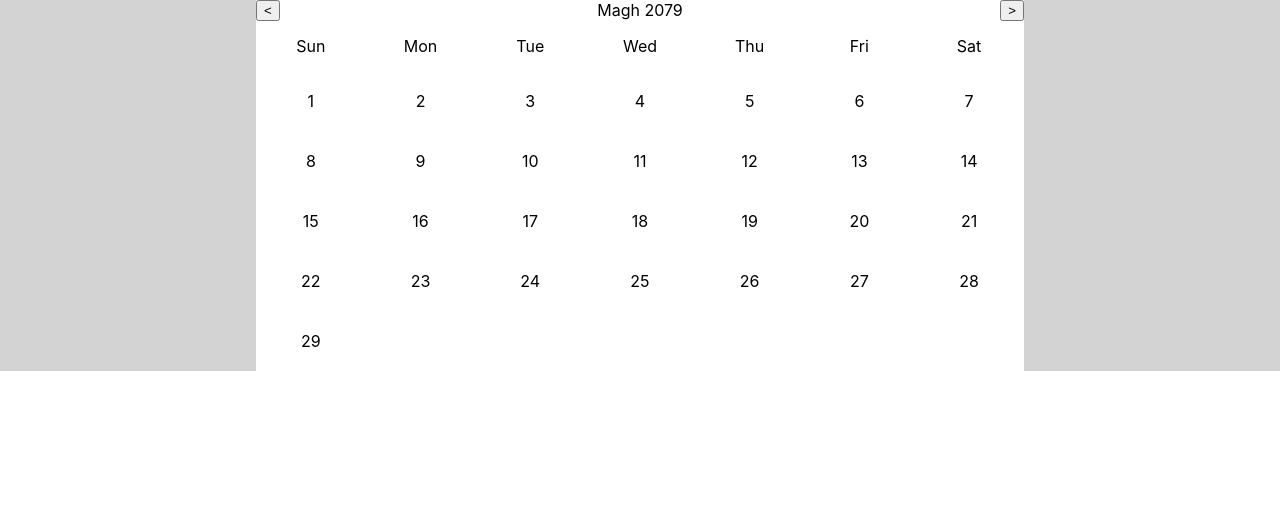
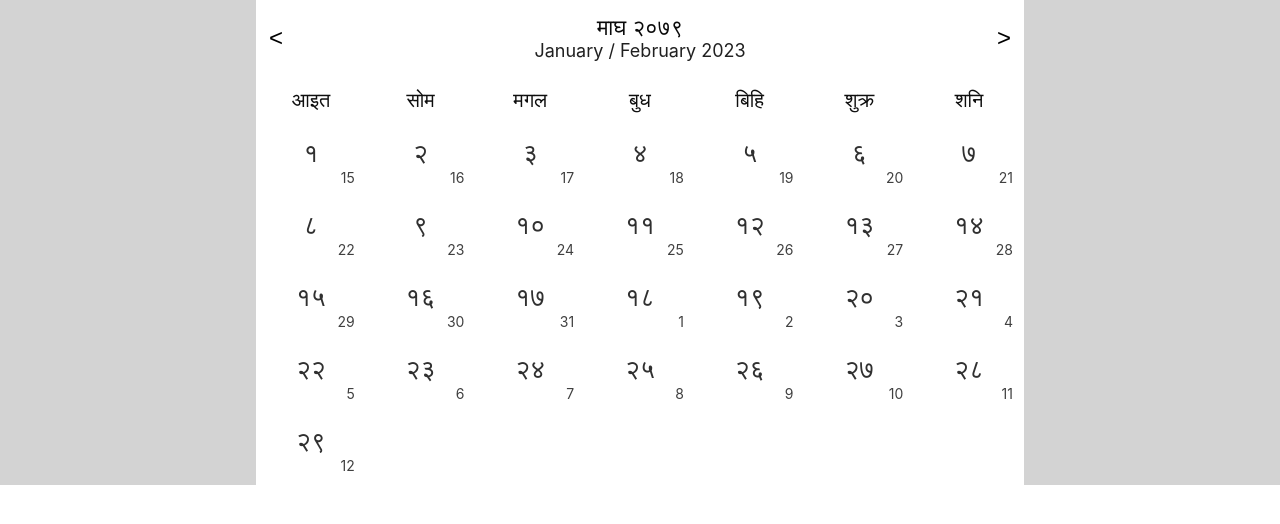
Before and after one commit to pragatipoudel/miti, a React (Create React App) app: page / in a window 1280 px wide. Shown: the top 524 px of the page. Built offline with nearby package versions, Linux system fonts and the light colour scheme.

Commit message:
Add english dates

```diff
--- a/src/components/month-view/month-grid/day-headers.jsx
+++ b/src/components/month-view/month-grid/day-headers.jsx
@@ -1,6 +1,14 @@
 import React from 'react';
 
-const days = ['Sun', 'Mon', 'Tue', 'Wed', 'Thu', 'Fri', 'Sat'];
+const days = [
+    'आइत',
+    'सोम',
+    'मगल',
+    'बुध',
+    'बिहि',
+    'शुक्र',
+    'शनि',
+];
 
 function DayHeaders() {
     return (
--- a/src/components/month-view/month-grid/days.jsx
+++ b/src/components/month-view/month-grid/days.jsx
@@ -2,6 +2,7 @@ import React from 'react';
 import PropTypes from 'prop-types';
 import nepaliDates from '../../../nepali-date/data';
 import NepaliDate from '../../../nepali-date';
+import { translateNumToNepali } from '../../../translator';
 
 function Days({ year, month }) {
     const dates = [];
@@ -22,12 +23,16 @@ function Days({ year, month }) {
     const emptyDays = Array(firstDay).fill().map((_, i) => i);
     return (
         <div className="days">
-            {emptyDays.map((i) => <div className="empty day" key={i} />)}
+            {emptyDays.map((emptyDay) => <div className="empty day" key={emptyDay} />)}
 
-            {dates.map((date, i) => (
-                // eslint-disable-next-line react/no-array-index-key
-                <div className="day" key={i}>
-                    {date.nepDate.date}
+            {dates.map((date) => (
+                <div className="day" key={date.nepDate.date}>
+                    <div className="nep">
+                        {translateNumToNepali(date.nepDate.date)}
+                    </div>
+                    <div className="eng">
+                        {date.engDate.getDate()}
+                    </div>
                 </div>
             ))}
         </div>
--- a/src/components/month-view/month-grid/styles.scss
+++ b/src/components/month-view/month-grid/styles.scss
@@ -10,7 +10,9 @@
             justify-content: center;
             align-items: center;
             width: calc(100% / 7);
-            height: 50px
+            height: 50px;
+            font-size: 20px;
+            color: #0e0e0e;
         }
 
 
@@ -27,8 +29,25 @@
             display: flex;
             justify-content: center;
             align-items: center;
+            flex-direction: column;
             width: calc(100% / 7);
             height: 60px;
+            padding: 6px 0;
+
+            .nep {
+                width: 100%;
+                text-align: center;
+                font-size: 26px;
+                color: #303030;
+            }
+
+            .eng {
+                width: 100%;
+                text-align: right;
+                font-size: 14px;
+                margin-right: 20%;
+                color: #404040;
+            }
         }
     }
 }
--- a/src/components/month-view/month-header/styles.scss
+++ b/src/components/month-view/month-header/styles.scss
@@ -2,4 +2,31 @@
     display: flex;
     flex-direction: row;
     justify-content: space-between;
+
+    .title {
+        display: flex;
+        flex-direction: column;
+        align-items: center;
+        padding: 14px 0;
+        font-size: 22px;
+        color: #0a0a0a;
+
+        .eng {
+            font-size: 18px;
+            color: #202020;
+        }
+    }
+
+    button {
+        width: 40px;
+        font-size: 24px;
+        border: none;
+        outline: none;
+        background: transparent;
+        cursor: pointer;
+
+        &:hover {
+            background: rgba(0, 0, 0, 0.08);
+        }
+    }
 }
--- a/src/components/month-view/month-header/title.jsx
+++ b/src/components/month-view/month-header/title.jsx
@@ -1,27 +1,64 @@
 import React from 'react';
 import PropTypes from 'prop-types';
+import { translateNumToNepali } from '../../../translator';
+import NepaliDate from '../../../nepali-date';
 
-const monthNames = [
-    'Baisakh',
-    'Jestha',
-    'Asadh',
-    'Shrawan',
-    'Bhadra',
-    'Asoj',
-    'Kartik',
-    'Mangsir',
-    'Poush',
-    'Magh',
-    'Falgun',
-    'Chaitra',
+const nepMonthNames = [
+    'वैशाख',
+    'ज्येष्ठ',
+    'आषाढ़',
+    'श्रावण',
+    'भाद्र',
+    'आश्विन',
+    'कार्तिक',
+    'मंसिर',
+    'पौष',
+    'माघ',
+    'फाल्गुण',
+    'चैत्र',
 ];
+
+const engMonthNames = [
+    'January',
+    'February',
+    'March',
+    'April',
+    'May',
+    'June',
+    'July',
+    'August',
+    'September',
+    'October',
+    'November',
+    'December',
+];
+
+const getEnglishTitle = (nepYear, nepMonth) => {
+    const firstDate = new NepaliDate(nepYear, nepMonth, 1).toEnglishDate();
+    const lastDate = new NepaliDate(nepYear, nepMonth, 25).toEnglishDate();
+    const firstMonth = engMonthNames[firstDate.getMonth()];
+    const firstYear = firstDate.getFullYear();
+    const lastMonth = engMonthNames[lastDate.getMonth()];
+    const lastYear = lastDate.getFullYear();
+
+    if (firstYear === lastYear) {
+        return (`${firstMonth} / ${lastMonth} ${firstYear}`);
+    }
+
+    return (`${firstMonth} ${firstYear} / ${lastMonth} ${lastYear}`);
+};
+
+const getNepaliTitle = (nepYear, nepMonth) => (`${nepMonthNames[nepMonth]} ${translateNumToNepali(nepYear)}`);
 
 function Title({ year, month }) {
     return (
-        <div>
-            {monthNames[month]}
-            {' '}
-            {year}
+        <div className="title">
+            <div className="nep">
+                {getNepaliTitle(year, month)}
+            </div>
+            <div className="eng">
+                {getEnglishTitle(year, month)}
+            </div>
         </div>
     );
 }
--- /dev/null
+++ b/src/translator/index.js
@@ -0,0 +1,15 @@
+const nepDigits = ['०', '१', '२', '३', '४', '५', '६', '७', '८', '९'];
+
+export const translateNumToNepali = (englishNum) => {
+    let remainder = englishNum;
+    let nepaliNum = '';
+
+    for (let i = 0; remainder !== 0; i += 1) {
+        const englishDigit = remainder % 10;
+        remainder = Math.floor(remainder / 10);
+        const nepaliDigit = nepDigits[englishDigit];
+        nepaliNum = `${nepaliDigit}${nepaliNum}`;
+    }
+
+    return nepaliNum;
+};
```
Also changed, not shown: .eslintrc.js.
